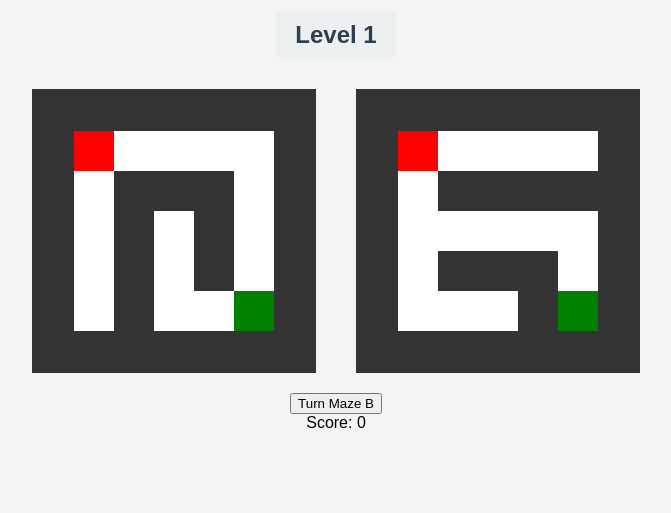
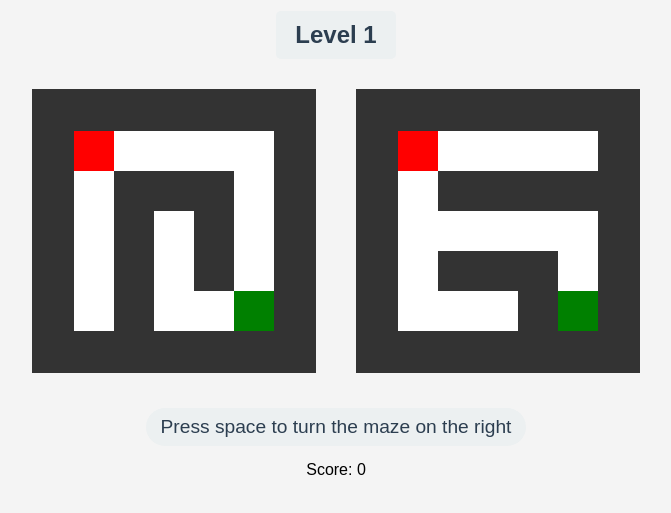
Before and after one commit to SLMolenaar/Quantum-puzzle-game, a plain HTML site: page src/index.html in a window 1280 px wide. Shown: the part 79-592 px from the top of the page, without its empty margins (304-975 px from the left). Drawn offline with Linux system fonts and the light colour scheme.

Commit message:
Space button om maze te draaien ipv knopmet muis.

```diff
--- a/src/game.js
+++ b/src/game.js
@@ -14,15 +14,14 @@ if (levelElement) {
 }
 
 document.addEventListener('keydown', (e) => {
-    movePlayers(e.key);
+    if (e.key === ' ') {
+        rotateMazeBData();
+    } else {
+        movePlayers(e.key);
+    }
     render();
 });
 
-// Make rotateMazeB globally available
-window.rotateMazeB = () => {
-    rotateMazeBData();
-    render();
-};
 
 // Export the render function so it can be used in other modules
 export function render() {
--- a/src/index.html
+++ b/src/index.html
@@ -12,7 +12,7 @@
     <canvas id="mazeA"></canvas>
     <canvas id="mazeB"></canvas>
 </div>
-<button onclick="rotateMazeB()">Turn Maze B</button>
+<div id="rotate-instruction">Press space to turn the maze on the right</div>
 <div id="points">Score: 0</div>
 <div id="victory-overlay" class="hidden">
     <div class="victory-message">
--- a/src/style.css
+++ b/src/style.css
@@ -97,3 +97,14 @@ canvas {
 .hidden {
     display: none !important;
 }
+
+#rotate-instruction {
+    margin: 15px 0;
+    font-size: 1.2rem;
+    color: #2c3e50;
+    font-weight: 500;
+    padding: 8px 15px;
+    background-color: #ecf0f1;
+    border-radius: 20px;
+    display: inline-block;
+}
```
